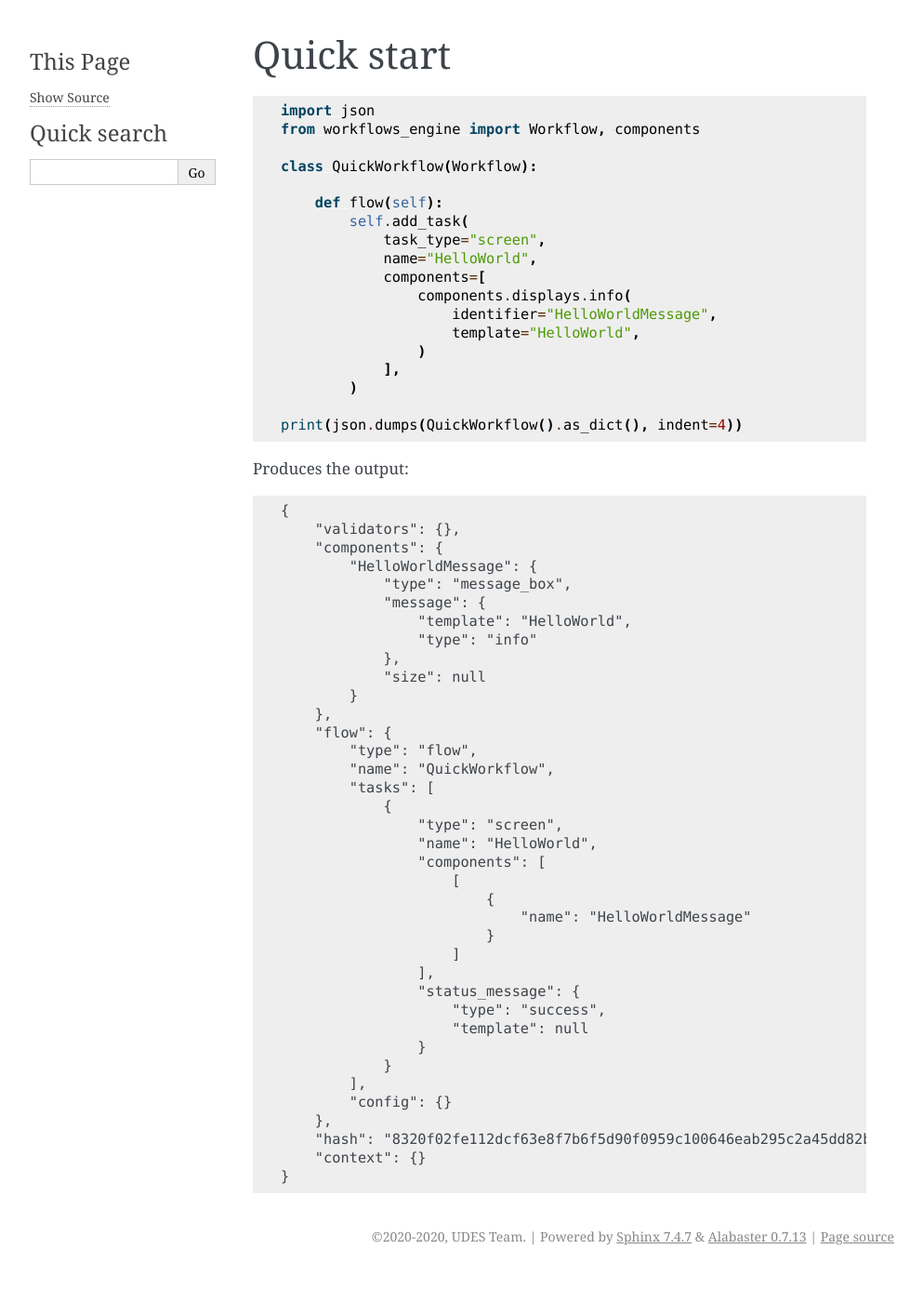
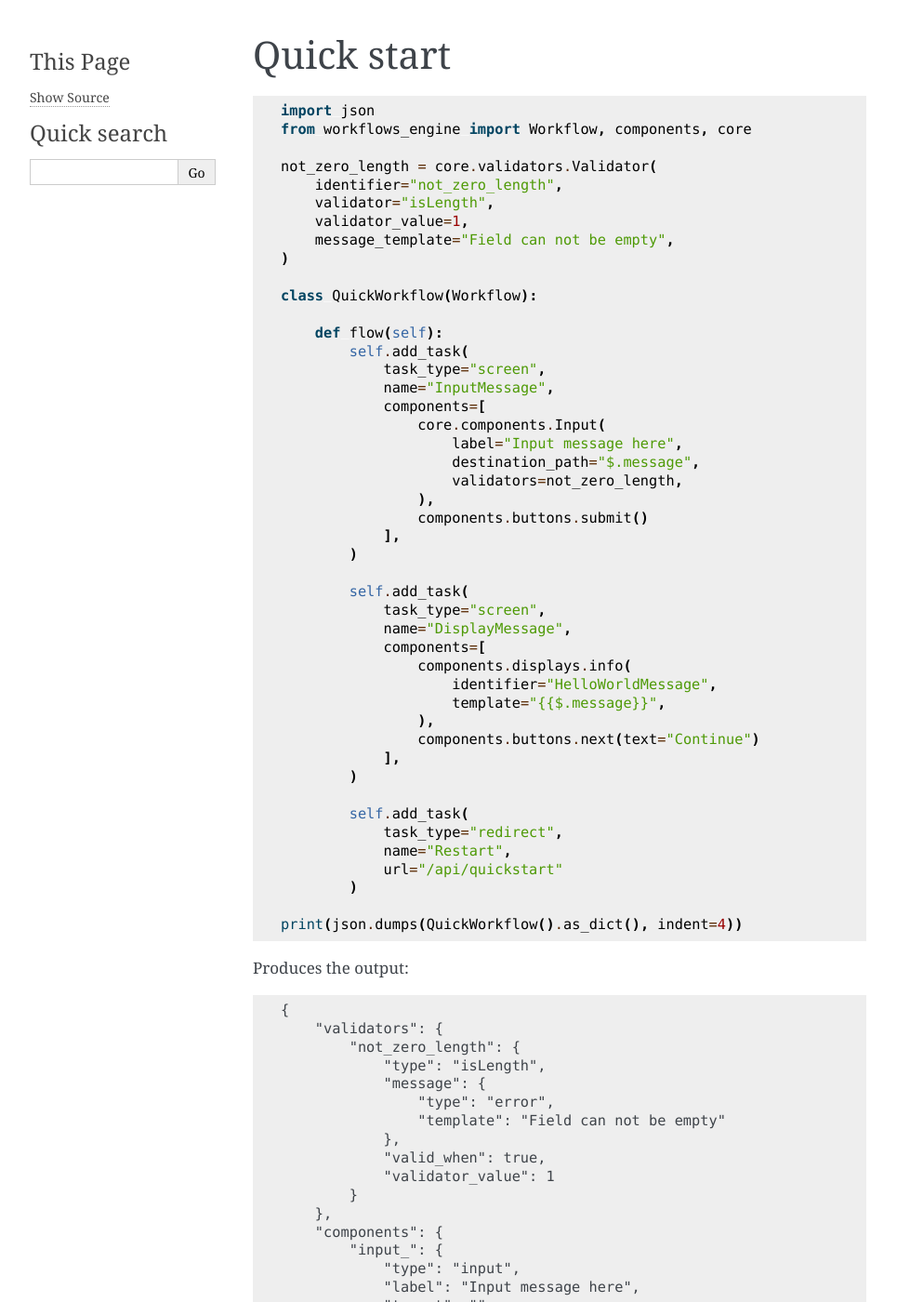
Before and after one commit to unipartdigital/workflows_engine, a Sphinx documentation site: the page built from docs/source/quickstart.rst, in a window 1280 px wide and 1400 px high. Shown: the whole window at 93% size, without its empty margins (148-1141 px from the left). Built offline with Sphinx 7.4.7, drawn with Linux system fonts in a browser that asks for light colours; some of the changed text lies outside the part shown.

Commit message:
WIP: improve quickstart
Signed-off-by: Michele Costa <michele.costa@unipart.io>

```diff
--- a/docs/source/quickstart.rst
+++ b/docs/source/quickstart.rst
@@ -10,20 +10,47 @@ Quick start
 .. testcode::
 
     import json
-    from workflows_engine import Workflow, components
+    from workflows_engine import Workflow, components, core
+
+    not_zero_length = core.validators.Validator(
+        identifier="not_zero_length",
+        validator="isLength",
+        validator_value=1,
+        message_template="Field can not be empty",
+    )
 
     class QuickWorkflow(Workflow):
 
         def flow(self):
             self.add_task(
                 task_type="screen",
-                name="HelloWorld",
+                name="InputMessage",
+                components=[
+                    core.components.Input(
+                        label="Input message here",
+                        destination_path="$.message",
+                        validators=not_zero_length,
+                    ),
+                    components.buttons.submit()
+                ],
+            )
+
+            self.add_task(
+                task_type="screen",
+                name="DisplayMessage",
                 components=[
                     components.displays.info(
                         identifier="HelloWorldMessage",
-                        template="HelloWorld",
-                    )
+                        template="{{$.message}}",
+                    ),
+                    components.buttons.next(text="Continue")
                 ],
+            )
+
+            self.add_task(
+                task_type="redirect",
+                name="Restart",
+                url="/api/quickstart"
             )
 
     print(json.dumps(QuickWorkflow().as_dict(), indent=4))
@@ -33,15 +60,45 @@ Produces the output:
 .. testoutput::
 
     {
-        "validators": {},
+        "validators": {
+            "not_zero_length": {
+                "type": "isLength",
+                "message": {
+                    "type": "error",
+                    "template": "Field can not be empty"
+                },
+                "valid_when": true,
+                "validator_value": 1
+            }
+        },
         "components": {
+            "input_": {
+                "type": "input",
+                "label": "Input message here",
+                "target": "",
+                "validator": [
+                    "not_zero_length"
+                ]
+            },
+            "submit_button": {
+                "type": "button",
+                "action": "submit",
+                "style": "primary",
+                "text": "Submit"
+            },
             "HelloWorldMessage": {
                 "type": "message_box",
                 "message": {
-                    "template": "HelloWorld",
+                    "template": "{{$.message}}",
                     "type": "info"
                 },
                 "size": null
+            },
+            "next_button_next_primary_continue_buttons": {
+                "type": "button",
+                "action": "next",
+                "style": "primary",
+                "text": "Continue"
             }
         },
         "flow": {
@@ -50,11 +107,17 @@ Produces the output:
             "tasks": [
                 {
                     "type": "screen",
-                    "name": "HelloWorld",
+                    "name": "InputMessage",
                     "components": [
                         [
                             {
-                                "name": "HelloWorldMessage"
+                                "name": "input_",
+                                "destination_path": "$.message"
+                            }
+                        ],
+                        [
+                            {
+                                "name": "submit_button"
                             }
                         ]
                     ],
@@ -62,10 +125,35 @@ Produces the output:
                         "type": "success",
                         "template": null
                     }
+                },
+                {
+                    "type": "screen",
+                    "name": "DisplayMessage",
+                    "components": [
+                        [
+                            {
+                                "name": "HelloWorldMessage"
+                            }
+                        ],
+                        [
+                            {
+                                "name": "next_button_next_primary_continue_buttons"
+                            }
+                        ]
+                    ],
+                    "status_message": {
+                        "type": "success",
+                        "template": null
+                    }
+                },
+                {
+                    "type": "redirect",
+                    "name": "Restart",
+                    "url": "/api/quickstart"
                 }
             ],
             "config": {}
         },
-        "hash": "8320f02fe112dcf63e8f7b6f5d90f0959c100646eab295c2a45dd82b1d09fe20af976bcd20e74e22caf6b5750debaacb31e212777e505b31cdce540d1fd998d4",
+        "hash": "e1c8b005d184bbf5ce5fae9f7ac88e2930d151031bf3667734d25505d1d8966828a04fe796b7f9463799946a9901d26b75177d95044cb2a4cc9110645c0c308f",
         "context": {}
     }
```
